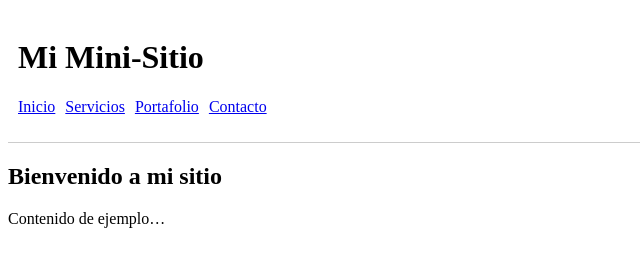
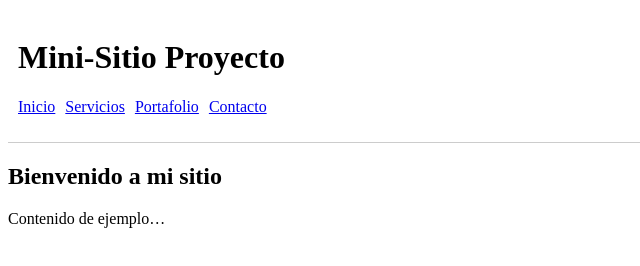
Before and after one commit to FABIAN-00906/Git-Vers, a plain HTML site: page Mini-sitio/index.html in a window 1280 px wide. Shown: the whole page, without its empty margins (0-640 px from the left). Drawn offline with Linux system fonts and the light colour scheme.

Commit message:
fix: ajustar texto del encabezado para mayor claridad

```diff
--- a/Mini-sitio/index.html
+++ b/Mini-sitio/index.html
@@ -9,7 +9,7 @@
 <body>
 
 <header>
-  <h1>Mi Mini-Sitio</h1>
+  <h1>Mini-Sitio Proyecto</h1>
 
   <nav>
     <ul>
```
